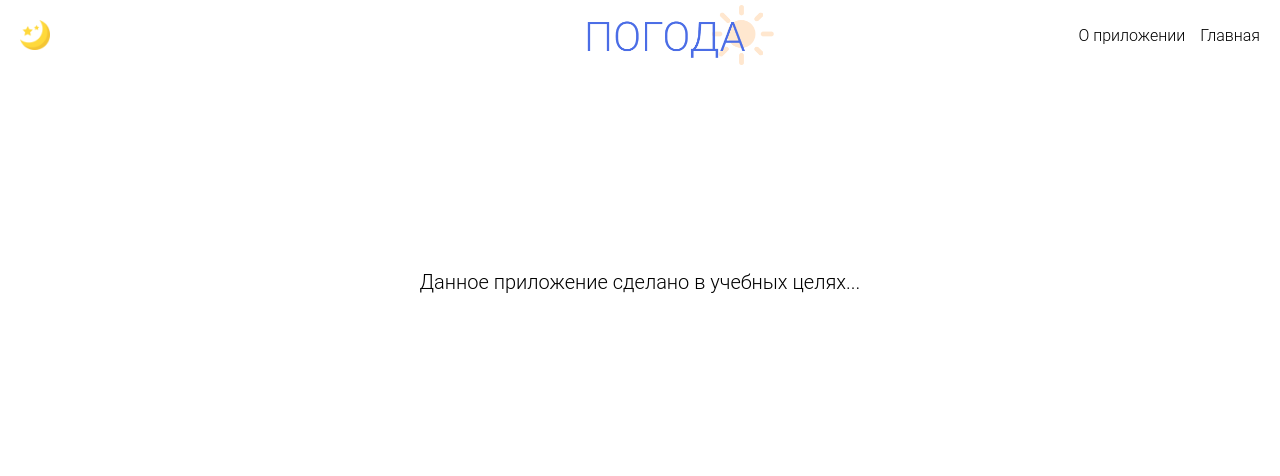
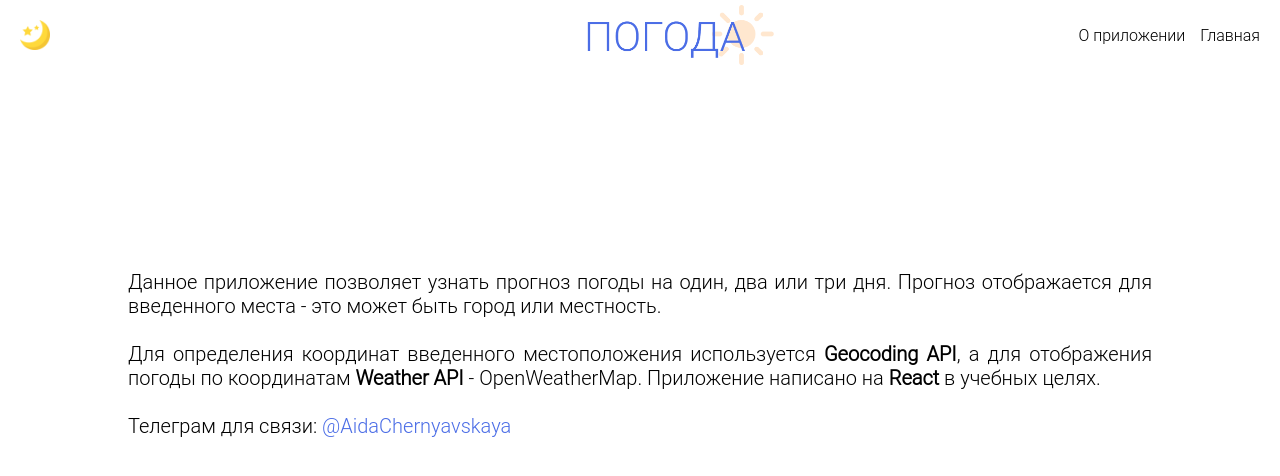
Before and after one commit to AidaChernyavskaya/weather-app, a React (Create React App) app: page /about in a window 1280 px wide. Shown: the top 476 px of the page. Built offline with nearby package versions, Linux system fonts and the light colour scheme.

Commit message:
text for About page is written

```diff
--- a/src/pages/About.jsx
+++ b/src/pages/About.jsx
@@ -2,7 +2,12 @@ import React from 'react';
 
 const About = () => {
     return (
-        <p className={'about'}>Данное приложение сделано в учебных целях...</p>
+        <p className={'about'}>
+            Данное приложение позволяет узнать прогноз погоды на один, два или три дня. Прогноз отображается для введенного места - это может быть город или местность.
+            <br/><br/> Для определения координат введенного местоположения используется <b>Geocoding API</b>, а для отображения погоды по координатам <b>Weather API</b> - OpenWeatherMap. Приложение написано на <b>React</b> в учебных целях.
+            <br/><br/>Телеграм для связи:
+            <a href={'https://t.me/AidaChernyavskaya'}> @AidaChernyavskaya</a>
+        </p>
     );
 };
 
--- a/src/styles/App.css
+++ b/src/styles/App.css
@@ -56,9 +56,14 @@ html {
 }
 
 .about {
-  margin-top: 20rem;
+  margin: 20rem auto auto auto;
+  width: 80%;
   font-size: 2rem;
-  text-align: center;
+  text-align: justify;
+}
+.about a {
+  text-decoration: none;
+  color: #4B6DE6;
 }
 
 .logo {
--- a/src/styles/App.sass
+++ b/src/styles/App.sass
@@ -46,9 +46,13 @@ html
     height: 20rem
 
 .about
-  margin-top: 20rem
+  margin: 20rem auto auto auto
+  width: 80%
   font-size: 2rem
-  text-align: center
+  text-align: justify
+  a
+    text-decoration: none
+    color: #4B6DE6
 
 
 
```
Also changed, not shown: 1 other file (tests, documents, lock files or other folders).
